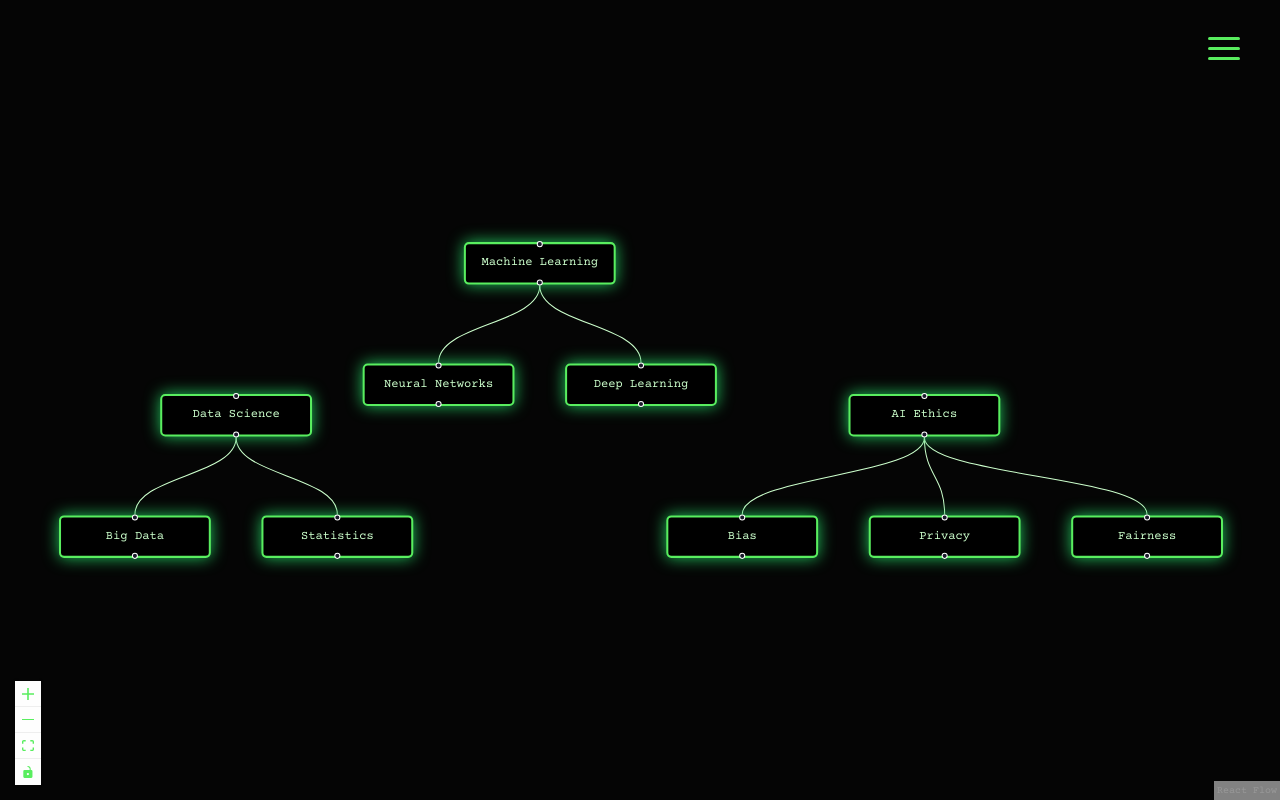
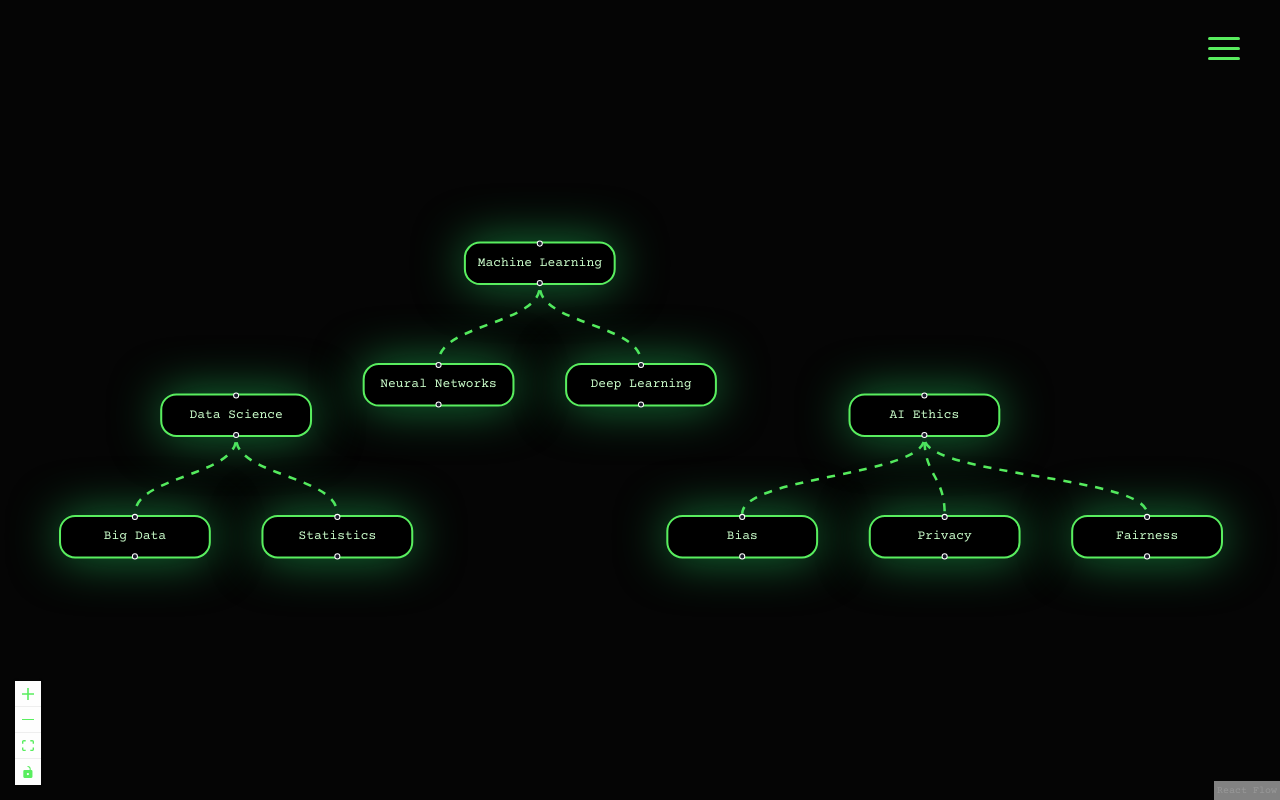
Before and after one commit to kumarpritam1468/missih-portfolio, a React (Vite) app: page /rabbit-hole in a window 1280 px wide. Built offline with nearby package versions, Linux system fonts and the light colour scheme.

Commit message:
change graph style

```diff
--- a/src/index.css
+++ b/src/index.css
@@ -4,17 +4,17 @@
 @tailwind components;
 @tailwind utilities;
 
-*{
+* {
     margin: 0;
     padding: 0;
     box-sizing: border-box;
 }
 
-html{
+html {
     scroll-behavior: smooth;
 }
 
-body{
+body {
     font-family: "courier prime", monospace;
     overflow-x: hidden !important;
     background: rgb(5, 5, 5);
@@ -25,12 +25,18 @@ body{
     color: #59EE5F;
 }
 
-::selection{
+::selection {
     color: black;
     background: rgb(173, 255, 182);
 }
 
-.navlink{
+@keyframes dash {
+    to {
+        stroke-dashoffset: -300;
+    }
+}
+
+.navlink {
     text-decoration: none;
     @apply hover:-translate-y-0.5 transition duration-300 ease-in-out;
 }
@@ -78,7 +84,7 @@ body{
 }
 
 @layer base {
-  :root {
+    :root {
         --radius: 0.5rem;
     }
 }
--- /dev/null
+++ b/src/lib/graphConfig.ts
@@ -0,0 +1,88 @@
+import { Edge, Node } from "@xyflow/react";
+
+export const initialNodes: Node[] = [
+    // Main concepts with draggable set to false
+    {
+        id: '1',
+        position: { x: 400, y: 30 },
+        data: { label: 'Machine Learning' },
+        className: 'custom-node',
+        draggable: false
+    },
+    {
+        id: '2',
+        position: { x: 100, y: 180 },
+        data: { label: 'Data Science' },
+        className: 'custom-node',
+        draggable: false
+    },
+    {
+        id: '3',
+        position: { x: 780, y: 180 },
+        data: { label: 'AI Ethics' },
+        className: 'custom-node',
+        draggable: false
+    },
+    // Sub concepts
+    {
+        id: '4',
+        position: { x: 300, y: 150 },
+        data: { label: 'Neural Networks' },
+        className: 'custom-node',
+        draggable: false
+    },
+    {
+        id: '5',
+        position: { x: 500, y: 150 },
+        data: { label: 'Deep Learning' },
+        className: 'custom-node',
+        draggable: false
+    },
+    {
+        id: '6',
+        position: { x: 0, y: 300 },
+        data: { label: 'Big Data' },
+        className: 'custom-node',
+        draggable: false
+    },
+    {
+        id: '7',
+        position: { x: 200, y: 300 },
+        data: { label: 'Statistics' },
+        className: 'custom-node',
+        draggable: false
+    },
+    {
+        id: '8',
+        position: { x: 600, y: 300 },
+        data: { label: 'Bias' },
+        className: 'custom-node',
+        draggable: false
+    },
+    {
+        id: '9',
+        position: { x: 800, y: 300 },
+        data: { label: 'Privacy' },
+        className: 'custom-node',
+        draggable: false
+    },
+    {
+        id: '10',
+        position: { x: 1000, y: 300 },
+        data: { label: 'Fairness' },
+        className: 'custom-node',
+        draggable: false
+    },
+];
+
+const initialEdgeStyle = { stroke: 'rgb(89, 238, 95)', strokeWidth: 2.5, strokeDasharray: 8, animation: 'dash 10s linear infinite' };
+
+export const initialEdges: Edge[] = [
+    { id: 'e1-4', source: '1', target: '4', style: initialEdgeStyle },
+    { id: 'e1-5', source: '1', target: '5', style: initialEdgeStyle },
+    { id: 'e2-6', source: '2', target: '6', style: initialEdgeStyle },
+    { id: 'e2-7', source: '2', target: '7', style: initialEdgeStyle },
+    { id: 'e3-8', source: '3', target: '8', style: initialEdgeStyle },
+    { id: 'e3-9', source: '3', target: '9', style: initialEdgeStyle },
+    { id: 'e3-10', source: '3', target: '10', style: initialEdgeStyle },
+];
--- a/src/pages/RabbitHole.tsx
+++ b/src/pages/RabbitHole.tsx
@@ -4,10 +4,9 @@ import {
   Controls,
   useNodesState,
   useEdgesState,
-  addEdge,
+  // addEdge,
   Node,
-  Edge,
-  Connection,
+  // Connection,
   NodeMouseHandler
 } from '@xyflow/react';
 import '@xyflow/react/dist/style.css';
@@ -25,106 +24,23 @@ import { contentData } from "../data/data"
 import { ArrowLeft, ArrowRight } from 'lucide-react';
 import { useSwipeable } from 'react-swipeable';
 import { motion, AnimatePresence } from "framer-motion";
+import {initialNodes, initialEdges} from "@/lib/graphConfig.ts";
 
-const initialNodes: Node[] = [
-  // Main concepts with draggable set to false
-  {
-    id: '1',
-    position: { x: 400, y: 30 },
-    data: { label: 'Machine Learning' },
-    className: 'custom-node',
-    draggable: false
-  },
-  {
-    id: '2',
-    position: { x: 100, y: 180 },
-    data: { label: 'Data Science' },
-    className: 'custom-node',
-    draggable: false
-  },
-  {
-    id: '3',
-    position: { x: 780, y: 180 },
-    data: { label: 'AI Ethics' },
-    className: 'custom-node',
-    draggable: false
-  },
-  // Sub concepts
-  {
-    id: '4',
-    position: { x: 300, y: 150 },
-    data: { label: 'Neural Networks' },
-    className: 'custom-node',
-    draggable: false
-  },
-  {
-    id: '5',
-    position: { x: 500, y: 150 },
-    data: { label: 'Deep Learning' },
-    className: 'custom-node',
-    draggable: false
-  },
-  {
-    id: '6',
-    position: { x: 0, y: 300 },
-    data: { label: 'Big Data' },
-    className: 'custom-node',
-    draggable: false
-  },
-  {
-    id: '7',
-    position: { x: 200, y: 300 },
-    data: { label: 'Statistics' },
-    className: 'custom-node',
-    draggable: false
-  },
-  {
-    id: '8',
-    position: { x: 600, y: 300 },
-    data: { label: 'Bias' },
-    className: 'custom-node',
-    draggable: false
-  },
-  {
-    id: '9',
-    position: { x: 800, y: 300 },
-    data: { label: 'Privacy' },
-    className: 'custom-node',
-    draggable: false
-  },
-  {
-    id: '10',
-    position: { x: 1000, y: 300 },
-    data: { label: 'Fairness' },
-    className: 'custom-node',
-    draggable: false
-  },
-];
-
-const initialEdges: Edge[] = [
-  { id: 'e1-4', source: '1', target: '4', style: { stroke: 'rgb(204, 255, 204)' } },
-  { id: 'e1-5', source: '1', target: '5', style: { stroke: 'rgb(204, 255, 204)' } },
-  { id: 'e2-6', source: '2', target: '6', style: { stroke: 'rgb(204, 255, 204)' } },
-  { id: 'e2-7', source: '2', target: '7', style: { stroke: 'rgb(204, 255, 204)' } },
-  { id: 'e3-8', source: '3', target: '8', style: { stroke: 'rgb(204, 255, 204)' } },
-  { id: 'e3-9', source: '3', target: '9', style: { stroke: 'rgb(204, 255, 204)' } },
-  { id: 'e3-10', source: '3', target: '10', style: { stroke: 'rgb(204, 255, 204)' } },
-];
 
 export default function RabbitHole(): JSX.Element {
   const [nodes, _setNodes, onNodesChange] = useNodesState(initialNodes);
-  const [edges, setEdges, onEdgesChange] = useEdgesState(initialEdges);
+  const [edges, _setEdges, onEdgesChange] = useEdgesState(initialEdges);
   const [selectedNode, setSelectedNode] = useState<Node | null>(null);
   const [isModalOpen, setIsModalOpen] = useState<boolean>(false);
   const [direction, setDirection] = useState<"left" | "right">("left");
 
-  const onConnect = useCallback(
-    (params: Connection) =>
-      setEdges((eds) =>
-        addEdge({ ...params, style: { stroke: "rgb(204, 255, 204)" } }, eds)
-      ),
-    [setEdges]
-  );
+  // const onConnect = useCallback(
+  //   (params: Connection) =>
+  //     setEdges((eds) =>
+  //       addEdge({ ...params, style: { stroke: "rgb(204, 255, 204)" } }, eds)
+  //     ),
+  //   [setEdges]
+  // );
 
   const onNodeClick: NodeMouseHandler = useCallback((_event: any, node: Node) => {
     setSelectedNode(node);
@@ -173,16 +89,18 @@ export default function RabbitHole(): JSX.Element {
     <div className="h-screen w-screen relative">
       <style>
         {`
-          .custom-node {
-            padding: 10px;
-            border-radius: 5px;
-            color: rgb(204, 255, 204);
-            cursor: pointer;
-          }
           .react-flow__node-default {
             background: black;
             border: 2px solid rgb(89, 238, 95);
-            box-shadow: 0 0 1rem #22c55e;
+            box-shadow: 0 0 3rem rgba(34, 197, 94, .6);
+            font-size: .8rem;
+            padding: 10px;
+            border-radius: 1rem;
+            color: rgb(204, 255, 204);
+            min-width: 150px;
+            width: fit-content;
+            cursor: pointer;
+            transition: all .2s ease-in-out;
           }
         `}
       </style>
@@ -191,7 +109,7 @@ export default function RabbitHole(): JSX.Element {
         edges={edges}
         onNodesChange={onNodesChange}
         onEdgesChange={onEdgesChange}
-        onConnect={onConnect}
+        // onConnect={onConnect}
         onNodeClick={onNodeClick}
         fitView
       >
```
